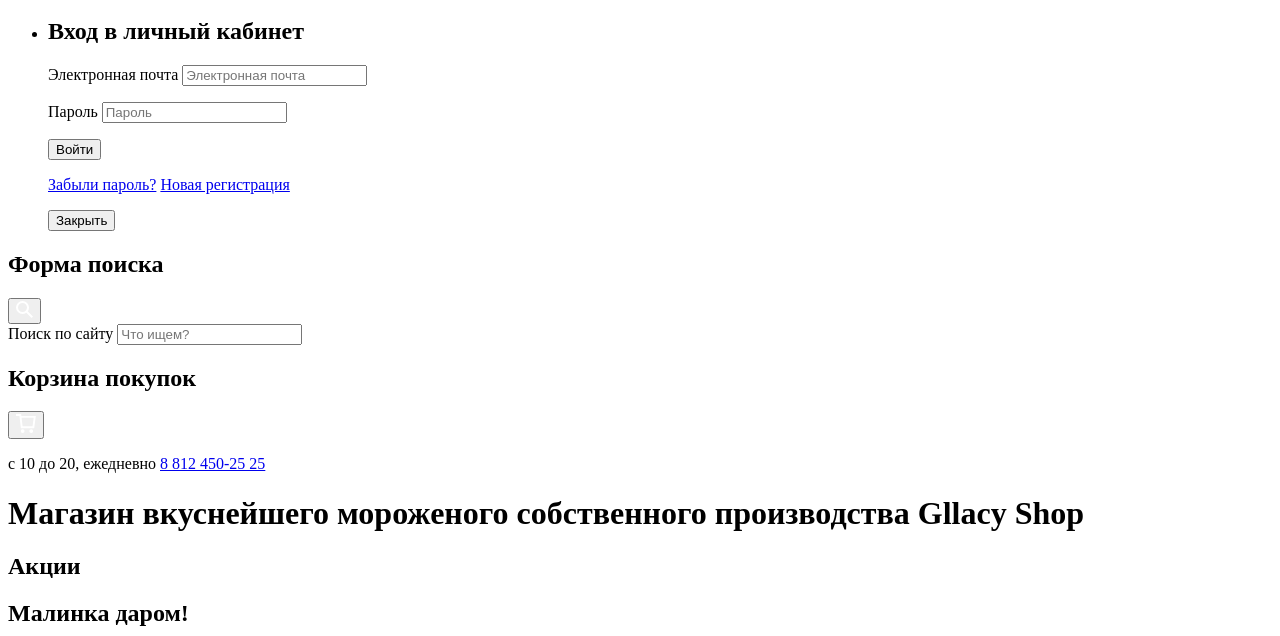
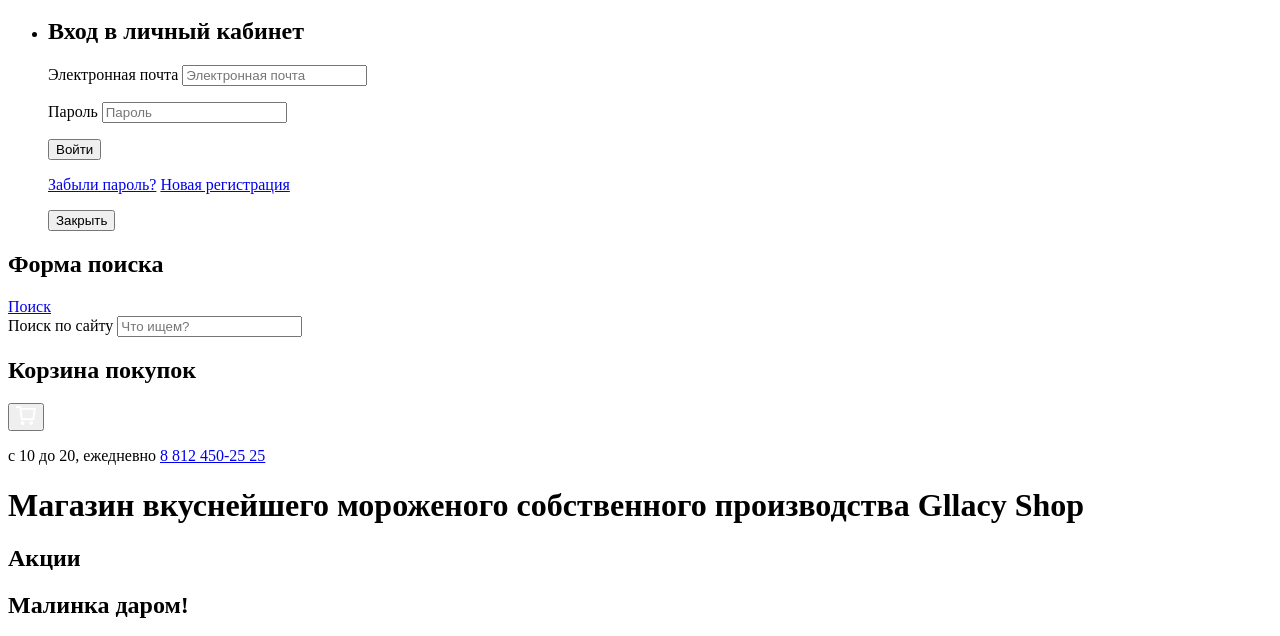
Before and after one commit to daw-T/479579-gllacy, a plain HTML site: page index.html in a window 1280 px wide. Shown: the part 148-784 px from the top of the page. Drawn offline with Linux system fonts and the light colour scheme.

Commit message:
Замена в форме поиска Кнопки поиска на ссылку

```diff
--- a/index.html
+++ b/index.html
@@ -44,7 +44,7 @@
 
 			<section class="search">          <!-- форма поиска по сайту-->
 				<h2 class="visually-hidden">Форма поиска</h2>
-					<button class="button" type="submit" aria-label="Кнопка поиска"><img src="img/loupe.svg" width="17" alt="Поиск по сайту"></button>
+				<a class="header-search" href="#">Поиск</a>
 				<form class="search-site" action="https://echo.htmlacademy.ru" method="get">
 					<label class="visually-hidden" for="search">Поиск по сайту</label>
 					<input id="search" type="text" name="search" value="" placeholder="Что ищем?">
```
Also changed, not shown: catalog.html (+2 -2 lines). Lines whose indentation alone changed are shown as unchanged.
